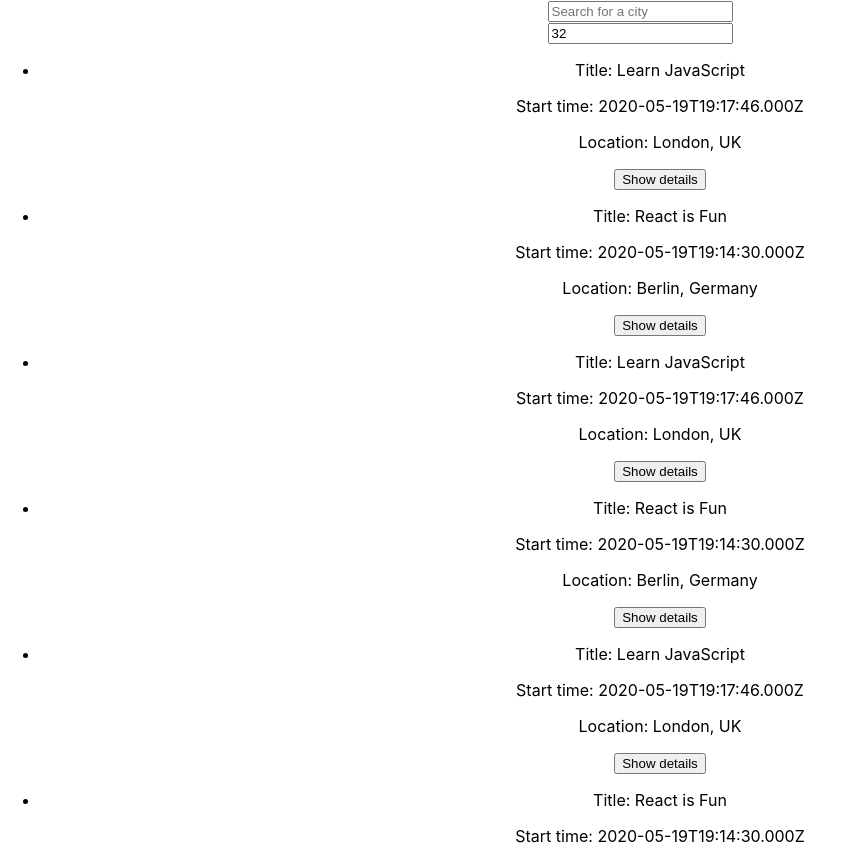
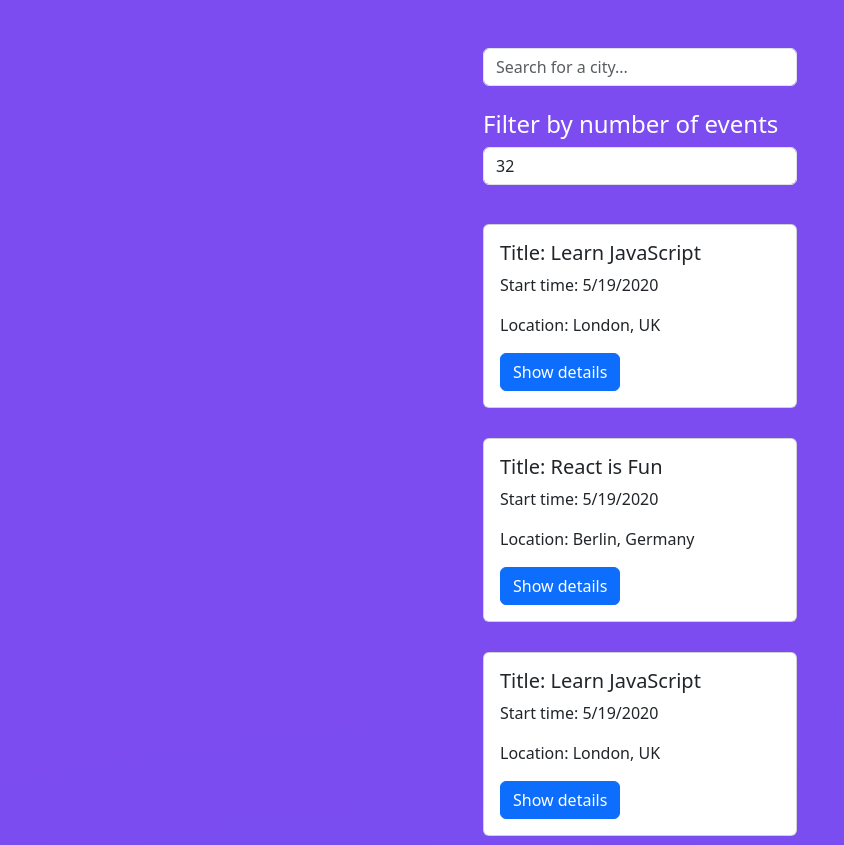
Before and after one commit to tompra/meet_connect, a React (Create React App) app: page / in a window 1280 px wide. Shown: the top 845 px of the page, without its empty margins (0-844 px from the left). Built offline with nearby package versions, Linux system fonts and the light colour scheme.

Commit message:
Styling and refactoring

```diff
--- a/package.json
+++ b/package.json
@@ -7,9 +7,11 @@
         "@testing-library/jest-dom": "^5.17.0",
         "@testing-library/react": "^13.4.0",
         "@testing-library/user-event": "^14.5.1",
+        "bootstrap": "^5.3.2",
         "react": "^18.2.0",
+        "react-bootstrap": "^2.9.1",
         "react-dom": "^18.2.0",
-        "react-scripts": "5.0.1",
+        "react-scripts": "^5.0.1",
         "web-vitals": "^2.1.4",
         "workbox-background-sync": "^6.6.0",
         "workbox-broadcast-update": "^6.6.0",
--- a/src/App.css
+++ b/src/App.css
@@ -1,38 +1,24 @@
 .App {
-  text-align: center;
+    background: rgb(63, 94, 251);
+    background: radial-gradient(
+        circle,
+        rgba(63, 94, 251, 1) 0%,
+        rgba(125, 76, 240, 1) 80%
+    );
+    min-height: 100vh;
+}
+.suggestions > li:hover {
+    background-color: #0d6efd;
+    color: white;
+}
+#city-search,
+#event-list {
+    width: 25%;
 }
 
-.App-logo {
-  height: 40vmin;
-  pointer-events: none;
+.number-events-container {
+    flex-grow: 1;
 }
-
-@media (prefers-reduced-motion: no-preference) {
-  .App-logo {
-    animation: App-logo-spin infinite 20s linear;
-  }
+input {
+    outline: none;
 }
-
-.App-header {
-  background-color: #282c34;
-  min-height: 100vh;
-  display: flex;
-  flex-direction: column;
-  align-items: center;
-  justify-content: center;
-  font-size: calc(10px + 2vmin);
-  color: white;
-}
-
-.App-link {
-  color: #61dafb;
-}
-
-@keyframes App-logo-spin {
-  from {
-    transform: rotate(0deg);
-  }
-  to {
-    transform: rotate(360deg);
-  }
-}
--- a/src/App.js
+++ b/src/App.js
@@ -1,4 +1,5 @@
 import './App.css';
+import 'bootstrap/dist/css/bootstrap.min.css';
 import EventList from './EventList';
 import CitySearch from './CitySearch';
 import NumberOfEvents from './NumberOfEvents';
@@ -27,13 +28,17 @@ const App = () => {
     }, [currentCity, currentNOE]);
 
     return (
-        <div className='App'>
+        <div className='App container-fluid pt-5'>
+            <div className='d-flex justify-content-center flex-column align-items-center'>
                 <CitySearch
                     allLocations={allLocations}
                     setCurrentCity={setCurrentCity}
                 />
                 <NumberOfEvents setCurrentNOE={setCurrentNOE} />
+            </div>
+            <div className='d-flex justify-content-center flex-column align-items-center'>
                 <EventList events={events} />
+            </div>
         </div>
     );
 };
--- a/src/CitySearch.js
+++ b/src/CitySearch.js
@@ -1,4 +1,6 @@
 import { useEffect, useState } from 'react';
+import { InputGroup, Form, ListGroup } from 'react-bootstrap';
+import 'bootstrap/dist/css/bootstrap.min.css';
 
 const CitySearch = ({ allLocations, setCurrentCity }) => {
     const [showSuggestions, setShowSuggestions] = useState(false);
@@ -31,28 +33,39 @@ const CitySearch = ({ allLocations, setCurrentCity }) => {
 
     return (
         <div id='city-search'>
-            <input
+            <InputGroup className='mb-3 d-flex flex-column'>
+                <Form.Control
                     type='text'
-                className='city'
-                placeholder='Search for a city'
+                    className='city w-100 rounded'
+                    placeholder='Search for a city...'
                     value={query}
                     onFocus={() => setShowSuggestions(true)}
                     onChange={handleInputChanged}
                 />
+
                 {showSuggestions ? (
-                <ul className='suggestions'>
+                    <ListGroup as='ul' className='suggestions rounded '>
                         {suggestions.map((suggestion) => {
                             return (
-                            <li onClick={handleItemClicked} key={suggestion}>
+                                <ListGroup.Item
+                                    onClick={handleItemClicked}
+                                    key={suggestion}
+                                    as='li'
+                                >
                                     {suggestion}
-                            </li>
+                                </ListGroup.Item>
                             );
                         })}
-                    <li key='See all cities' onClick={handleItemClicked}>
+                        <ListGroup.Item
+                            key='See all cities'
+                            onClick={handleItemClicked}
+                            as='li'
+                        >
                             <b>See all cities</b>
-                    </li>
-                </ul>
+                        </ListGroup.Item>
+                    </ListGroup>
                 ) : null}
+            </InputGroup>
         </div>
     );
 };
--- a/src/Event.js
+++ b/src/Event.js
@@ -1,4 +1,5 @@
 import { useState } from 'react';
+import { Button, Card } from 'react-bootstrap';
 
 const Event = ({ event }) => {
     const [showHideBtn, setShowHideBtn] = useState(false);
@@ -7,21 +8,27 @@ const Event = ({ event }) => {
         setShowHideBtn(!showHideBtn);
     };
 
+    const formatDate = (created) => {
+        return new Date(created).toLocaleDateString();
+    };
+
     return (
-        <li>
-            <p>
-                Title: <span>{event.summary}</span>
-            </p>
-            <p>
-                Start time: <span>{event.created}</span>
-            </p>
-            <p>
-                Location: <span>{event.location}</span>
-            </p>
-            <button onClick={handleDetails}>
-                {showHideBtn ? 'Hide details' : 'Show details'}
-            </button>
-        </li>
+        <Card style={{ margin: '15px 0' }}>
+            <Card.Body>
+                <Card.Title>
+                    Title: <span>{event.summary}</span>
+                </Card.Title>
+                <Card.Text>
+                    Start time: <span>{formatDate(event.created)}</span>
+                </Card.Text>
+                <Card.Text>
+                    Location: <span>{event.location}</span>
+                </Card.Text>
+                <Button onClick={handleDetails}>
+                    {showHideBtn ? 'Hide details' : 'Show details'}
+                </Button>
+            </Card.Body>
+        </Card>
     );
 };
 
--- a/src/EventList.js
+++ b/src/EventList.js
@@ -1,12 +1,24 @@
+import { ListGroup } from 'react-bootstrap';
 import Event from './Event';
 
 const EventList = ({ events }) => {
     return (
-        <ul id='event-list'>
-            {events
-                ? events.map((event) => <Event event={event} key={event.id} />)
-                : null}
-        </ul>
+        <div id='event-list'>
+            {events.length > 0 ? (
+                events.map((event) => (
+                    <ListGroup
+                        key={event.id}
+                        className='w-100 number-events-container'
+                    >
+                        <Event event={event} />
+                    </ListGroup>
+                ))
+            ) : (
+                <h4 className='text-warning text-center bg-danger rounded h-100'>
+                    Choose number of events
+                </h4>
+            )}
+        </div>
     );
 };
 
--- a/src/NumberOfEvents.js
+++ b/src/NumberOfEvents.js
@@ -1,17 +1,24 @@
+import { InputGroup, Form } from 'react-bootstrap';
 const NumberOfEvents = ({ setCurrentNOE }) => {
     const handleChange = (e) => {
         setCurrentNOE(e.target.value);
     };
 
     return (
-        <>
-            <input
-                type='text'
-                defaultValue='32'
-                id='number-of-events'
-                onChange={handleChange}
-            />
-        </>
+        <div className='d-flex flex-column justify-content-center my-2 w-25'>
+            <h4 className='text-white'>Filter by number of events</h4>
+            <InputGroup className='mb-3'>
+                <Form.Control
+                    aria-label='Default'
+                    aria-describedby='inputGroup-sizing-default'
+                    type='text'
+                    defaultValue='32'
+                    id='number-of-events'
+                    onChange={handleChange}
+                    placeholder='Number of events'
+                />
+            </InputGroup>
+        </div>
     );
 };
 
```
Also changed, not shown: 1 other file (tests, documents, lock files or other folders). Lines whose indentation alone changed are shown as unchanged.
